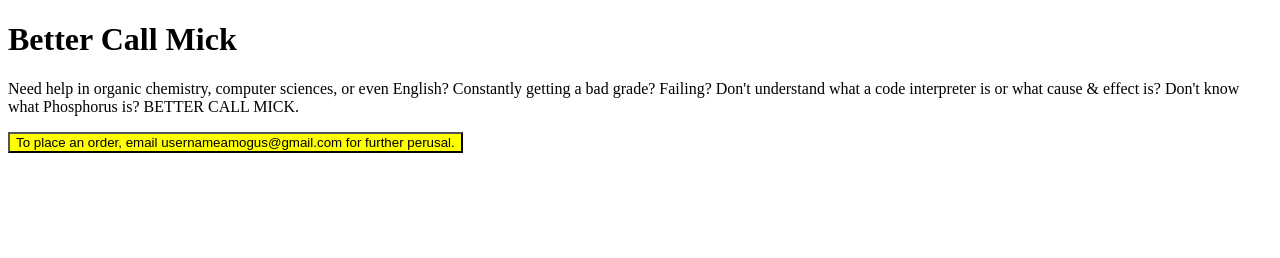
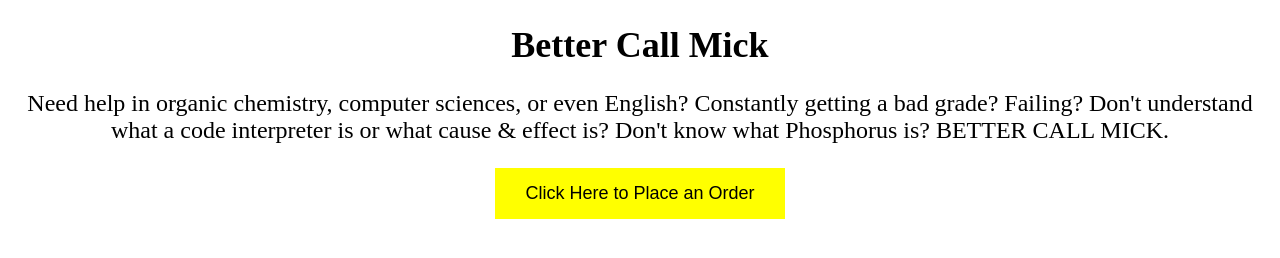
Before and after one commit to bettercallmick/bettercallmick.github.io, a plain HTML site: page index.html in a window 1280 px wide. Drawn offline with Linux system fonts and the light colour scheme.

Commit message:
Update index.html

```diff
--- a/index.html
+++ b/index.html
@@ -4,6 +4,29 @@
     <meta charset="UTF-8">
     <meta name="viewport" content="width=device-width, initial-scale=1.0">
     <title>BETTER CALL MICK</title>
+    <style>
+        body {
+            text-align: center;
+        }
+        h1 {
+            font-size: 36px;
+        }
+        p {
+            font-size: 24px;
+        }
+        button {
+            background-color: yellow;
+            color: black;
+            padding: 15px 30px;
+            font-size: 18px;
+            border: none;
+            cursor: pointer;
+        }
+        button:hover {
+            background-color: black;
+            color: white;
+        }
+    </style>
 </head>
 <body>
     <header>
@@ -13,8 +36,8 @@
         <p>Need help in organic chemistry, computer sciences, or even English? Constantly getting a bad grade? Failing? Don't understand what a code interpreter is or what cause & effect is? Don't know what Phosphorus is? BETTER CALL MICK.</p>
     </section>
     <section>
-        <a href="mailto:usernameamogus@gmail.com">
-            <button style="background-color: yellow; color: black;">To place an order, email usernameamogus@gmail.com for further perusal.</button>
+        <a href="ver2.html">
+            <button>Click Here to Place an Order</button>
         </a>
     </section>
 </body>
```
